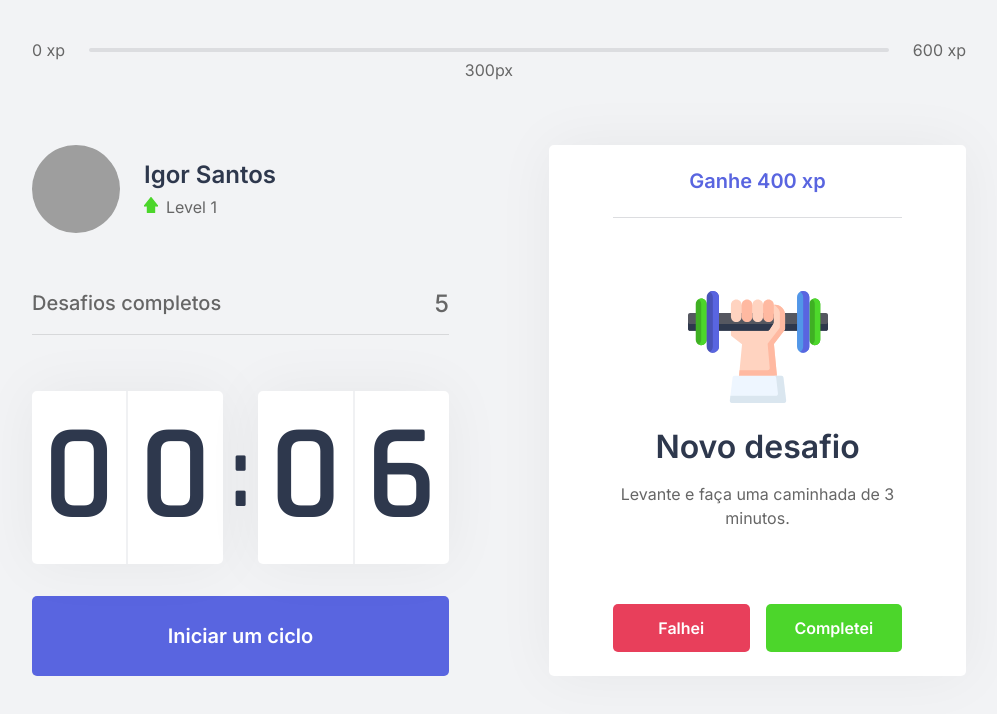
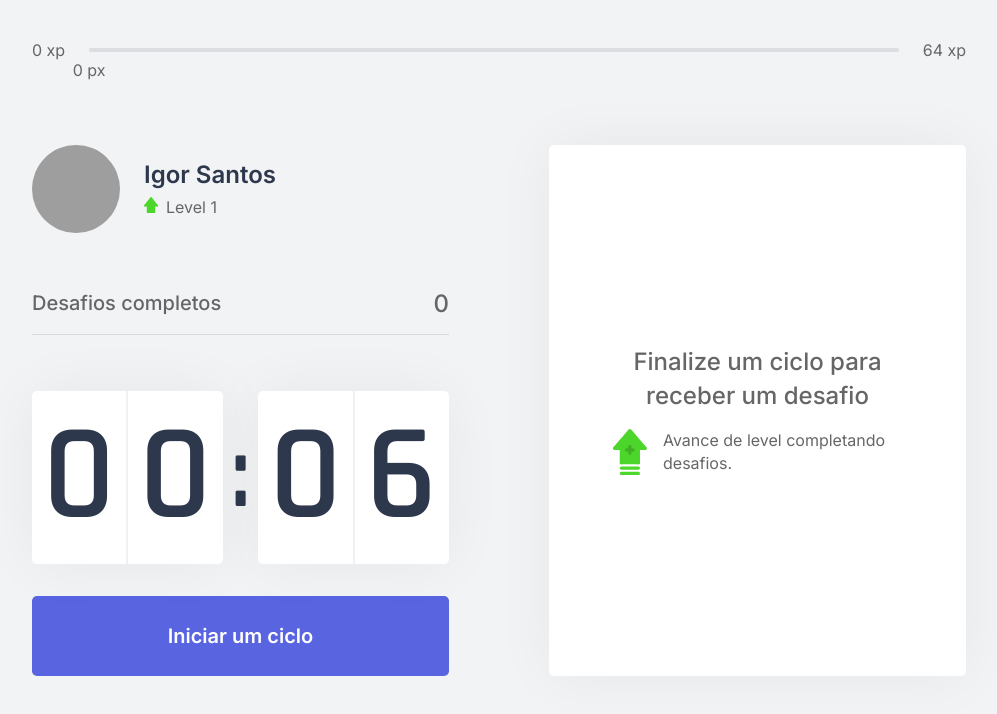
Before and after one commit to igorsantos97/NLW-4, a Next.js app: page / in a window 1280 px wide. Shown: the top 714 px of the page, without its empty margins (141-1138 px from the left). Built offline with nearby package versions, Linux system fonts and the light colour scheme; grey boxes are pictures that could not be loaded.

Commit message:
update ChallengeBox, CompletedChallenge(context API)

```diff
--- /dev/null
+++ b/challenges.json
@@ -0,0 +1,62 @@
+[
+  {
+    "type": "body",
+    "description": "Estique um de seus braços com a palma da mão virada para frente e puxe os dedos para cima por 10 segundos por mão.",
+    "amount": 80
+  },
+  {
+    "type": "body",
+    "description": "Estique seu braço contra o peito e puxe-o utilizando o outro braço por 10 segundos por braço.",
+    "amount": 60
+  },
+  {
+    "type": "body",
+    "description": "Puxe seu pescoço com a ajuda da mão para a direita e para a esquerda, permanecendo na posição por alguns segundos.",
+    "amount": 70
+  },
+  {
+    "type": "body",
+    "description": "Com as duas mãos na parte de trás da cabeça, leve-a para baixo, alongando a parte de trás da região.",
+    "amount": 60
+  },
+  {
+    "type": "body",
+    "description": "Cruze as pernas e desça com as mãos esticadas em direção ao chão. Repita o movimento com a outra perna na frente.",
+    "amount": 100
+  },
+  {
+    "type": "body",
+    "description": "Sentado, abra as pernas e tente encostar as palmas das mãos no chão, repita 3 vezes por 5 segundos.",
+    "amount": 80
+  },
+  {
+    "type": "body",
+    "description": "Puxe o joelho de encontro ao peito e segure, troque de perna após 10 segundos.",
+    "amount": 50
+  },
+  {
+    "type": "body",
+    "description": "Sentado, cruze uma perna e incline seu tronco à frente, troque de perna após 10 segundos.",
+    "amount": 80
+  },
+  {
+    "type": "eye",
+    "description": "Sentado, feche os olhos e cubra-os com as palmas da mão durante 2 minutos, depois abra normalmente.",
+    "amount": 90
+  },
+  {
+    "type": "eye",
+    "description": "Em algum ambiente aberto, olhe o mais longe que puder em quatro direções por 3s, mexa apenas os olhos. Repita 3 vezes.",
+    "amount": 140
+  },
+  {
+    "type": "eye",
+    "description": "Usando os polegares, massage a área abaixo das sobrancelhas em movimentos circulares por 15 segundos.",
+    "amount": 70
+  },
+  {
+    "type": "body",
+    "description": "Em pé, gire a cintura o máximo que puder para a esquerda, segure por cinco segundos. Repita para a direita.",
+    "amount": 90
+  }
+]
--- a/src/components/ChallengeBox.tsx
+++ b/src/components/ChallengeBox.tsx
@@ -1,24 +1,27 @@
+import { useContext } from 'react';
+import { ChallengesContext } from '../contexts/ChallengesContext';
 import styles from '../styles/components/ChallengeBox.module.css';
 
 export function ChallengeBox() {
-  const hasActiveChallenge = true;
+  const { activeChallenge, resetChallenge } = useContext(ChallengesContext);
 
   return (
     <div className={styles.ChallengeBoxContainer}>
-      { hasActiveChallenge ? (
+      { activeChallenge ? (
         <div className={styles.challengeActive}>
-          <header>Ganhe 400 xp</header>
+          <header>Ganhe {activeChallenge.amount} xp</header>
 
           <main>
-            <img src="../../public/icons/body.svg" alt="" />
+            <img src={`../../public/icons/${activeChallenge.type}.svg`} />
             <strong>Novo desafio</strong>
-            <p>Levante e faça uma caminhada de 3 minutos.</p>
+            <p>{activeChallenge.description}.</p>
           </main>
 
           <footer>
             <button
               type="button"
               className={styles.challengeFailedButton}
+              onClick={resetChallenge}
             >Falhei</button>
             <button
               type="button"
--- a/src/components/CompletedChallenges.tsx
+++ b/src/components/CompletedChallenges.tsx
@@ -1,10 +1,14 @@
+import { useContext } from 'react';
+import { ChallengesContext } from '../contexts/ChallengesContext';
 import styles from '../styles/components/CompletedChallenges.module.css';
 
 export function CompletedChallenges() {
+  const { challengesCompleted } = useContext(ChallengesContext);
+
   return (
     <div className={styles.completedChallengesContainer}>
       <span>Desafios completos</span>
-      <span>5</span>
+      <span>{challengesCompleted}</span>
     </div>
   )
 }
--- a/src/components/Countdown.tsx
+++ b/src/components/Countdown.tsx
@@ -1,9 +1,12 @@
-import { useState, useEffect } from 'react';
+import { useState, useEffect, useContext } from 'react';
+import { ChallengesContext } from '../contexts/ChallengesContext';
 import styles from '../styles/components/Countdown.module.css';
 
 let countdownTimeout: NodeJS.Timeout;
 
 export function Countdown() {
+  const { startNewChallenge } = useContext(ChallengesContext);
+
   const [time, setTime] = useState(0.1 * 60);
   const [isActive, setIsActive] = useState(false);
   const [hasFinished, setHasFinished] = useState(false);
@@ -32,6 +35,7 @@
     } else if (isActive && time === 0) {
       setHasFinished(true);
       setIsActive(false);
+      startNewChallenge();
     }
   }, [isActive, time]);
 
--- a/src/components/ExperienceBar.tsx
+++ b/src/components/ExperienceBar.tsx
@@ -1,17 +1,23 @@
+import { useContext } from 'react';
+import { ChallengesContext } from '../contexts/ChallengesContext';
 import styles from '../styles/components/ExpirenceBar.module.css';
 
 export function ExperienceBar() {
+  const { currentExperience, experienceToNextLevel } = useContext(ChallengesContext);
+
+  const percentToNextLevel = Math.round((currentExperience * 100)) / experienceToNextLevel;
+
   return (
     <>
       <header className={styles.experienceBar}>
         <span>0 xp</span>
         <div>
-          <div style={{ width: `50%` }} />
-          <span className={styles.currentExpirence} style={{ left: '50%' }}>
-            300px
+          <div style={{ width: `${percentToNextLevel}%` }} />
+          <span className={styles.currentExpirence} style={{ left: `${percentToNextLevel}%` }}>
+            {currentExperience} px
           </span>
         </div>
-        <span>600 xp</span>
+        <span>{experienceToNextLevel} xp</span>
       </header>
     </>
   );
--- /dev/null
+++ b/src/contexts/ChallengesContext.tsx
@@ -0,0 +1,65 @@
+import { createContext, useState, ReactNode } from "react";
+import challenges from '../../challenges.json';
+
+interface Challenge {
+  type: 'body' | 'eye';
+  description: string;
+  amount: number,
+}
+
+interface ChallengesContextData {
+  level: number;
+  currentExperience: number;
+  experienceToNextLevel: number;
+  challengesCompleted: number;
+  activeChallenge: Challenge;
+  LevelUp: () => void;
+  startNewChallenge: () => void;
+  resetChallenge: () => void;
+}
+
+interface ChallengesProviderProps {
+  children: ReactNode;
+}
+
+export const ChallengesContext = createContext({} as ChallengesContextData);
+
+export function ChallengesProvider({ children }: ChallengesProviderProps) {
+  const [level, setLevel] = useState(1);
+  const [currentExperience, setCurrentExperience] = useState(0);
+  const [challengesCompleted, setChallengesCompleted] = useState(0);
+
+  const [activeChallenge, setActiveChallenge] = useState(null);
+
+  const experienceToNextLevel = Math.pow((level + 1) * 4, 2);
+
+  function LevelUp() {
+    setLevel(level + 1);
+  }
+
+  function startNewChallenge() {
+    const randomChallengeIndex = Math.floor(Math.random() * challenges.length);
+    const challenge = challenges[randomChallengeIndex];
+
+    setActiveChallenge(challenge);
+  }
+
+  function resetChallenge() {
+    setActiveChallenge(null);
+  }
+
+  return (
+    <ChallengesContext.Provider value={{
+      level,
+      currentExperience,
+      experienceToNextLevel,
+      challengesCompleted,
+      LevelUp,
+      startNewChallenge,
+      activeChallenge,
+      resetChallenge
+    }}>
+      {children}
+    </ChallengesContext.Provider>
+  )
+}
--- a/src/pages/_app.tsx
+++ b/src/pages/_app.tsx
@@ -1,7 +1,17 @@
-import '../styles/global.css'
+import { useState } from 'react';
+
+import '../styles/global.css';
+
+import { ChallengesContext, ChallengesProvider } from "../contexts/ChallengesContext";
 
 function MyApp({ Component, pageProps }) {
-  return <Component {...pageProps} />;
+
+
+  return (
+    <ChallengesProvider >
+      <Component {...pageProps} />
+    </ChallengesProvider>
+  );
 }
 
 export default MyApp;
--- a/src/styles/components/ExpirenceBar.module.css
+++ b/src/styles/components/ExpirenceBar.module.css
@@ -20,7 +20,7 @@
 .experienceBar > div > div {
   height: 4px;
   border-radius: 4px;
-  background: var(--gren);
+  background: var(--green);
 }
 
 span.currentExpirence {
```
